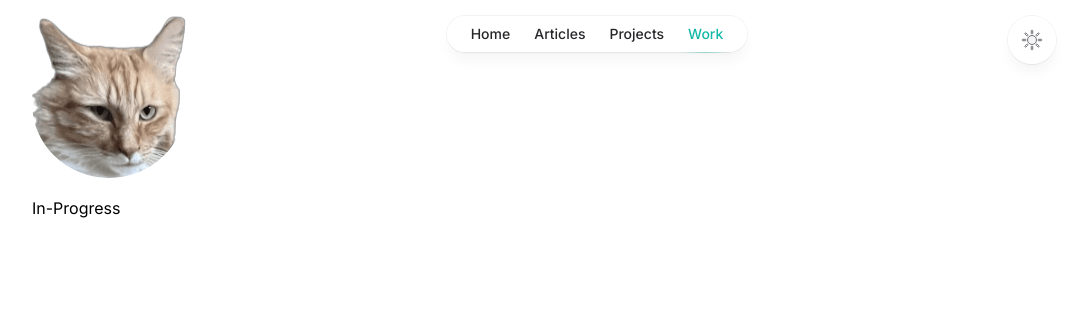
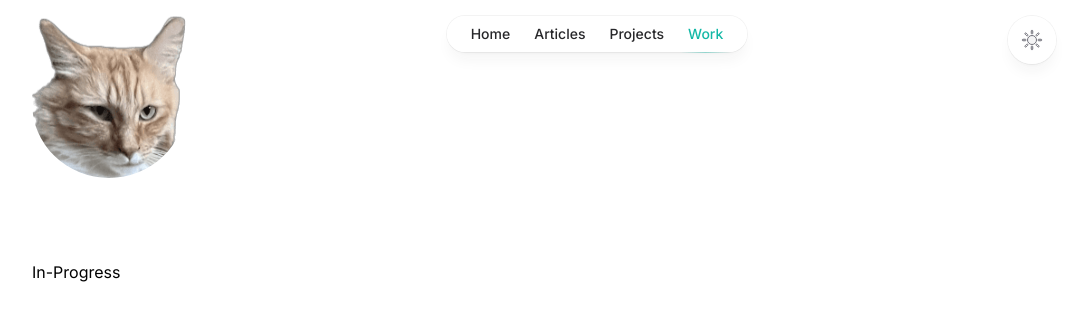
Before and after one commit to stonesha/stonesha.com, a Next.js app: page /work in a window 1280 px wide. Shown: the top 320 px of the page, without its empty margins (96-1173 px from the left). Built offline with nearby package versions, Linux system fonts and the light colour scheme.

Commit message:
adjusted top margin

```diff
--- a/src/app/projects/page.tsx
+++ b/src/app/projects/page.tsx
@@ -13,7 +13,7 @@ export default async function Projects() {
 
   return (
     <div>
-      <div className="mt-16 max-w-2xl">
+      <div className="max-w-2xl">
         <h1 className="text-4xl font-bold tracking-tight text-zinc-800 dark:text-zinc-100 sm:text-5xl">
           Projects
         </h1>
--- a/src/components/Layout.tsx
+++ b/src/components/Layout.tsx
@@ -12,7 +12,7 @@ export function Layout({ children }: { children: React.ReactNode }) {
         <Header />
         <main className="flex-auto">
           <div className="mx-auto w-full px-5 lg:px-20 md:max-w-2xl lg:max-w-5xl xl:px-0">
-            {children}
+            <div className="sm:mt-16">{children}</div>
           </div>
         </main>
       </div>
```
